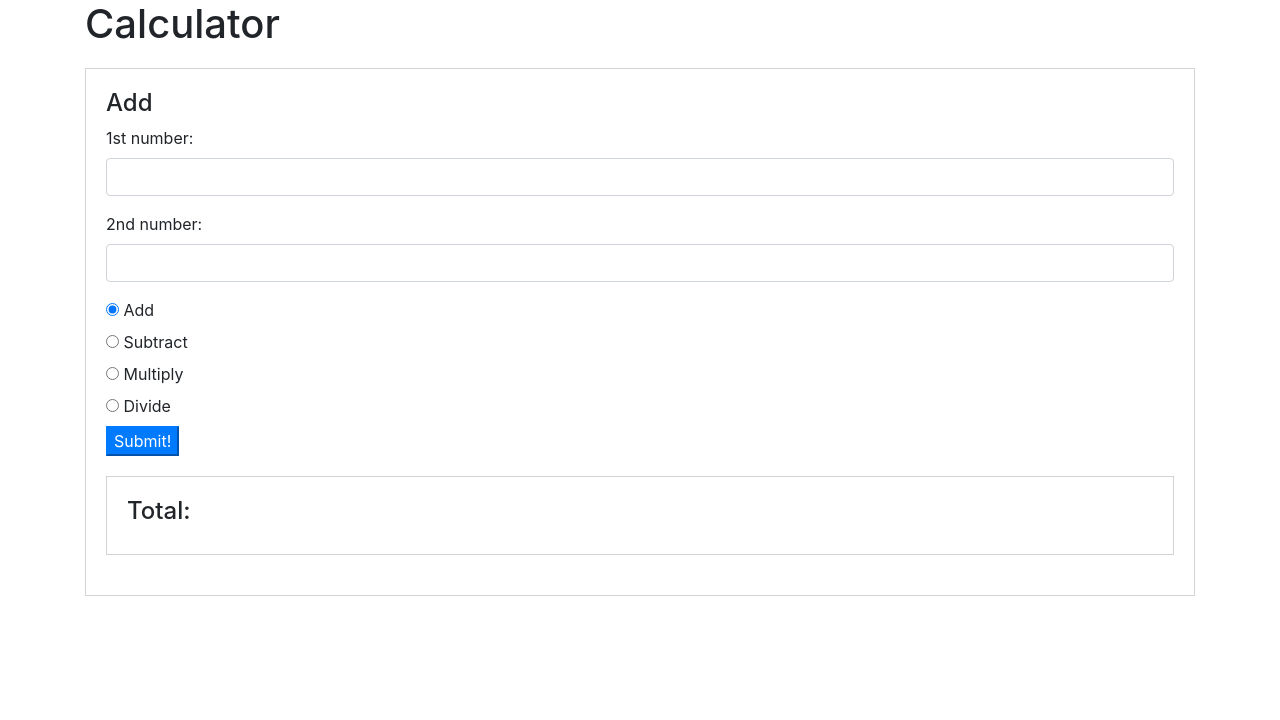
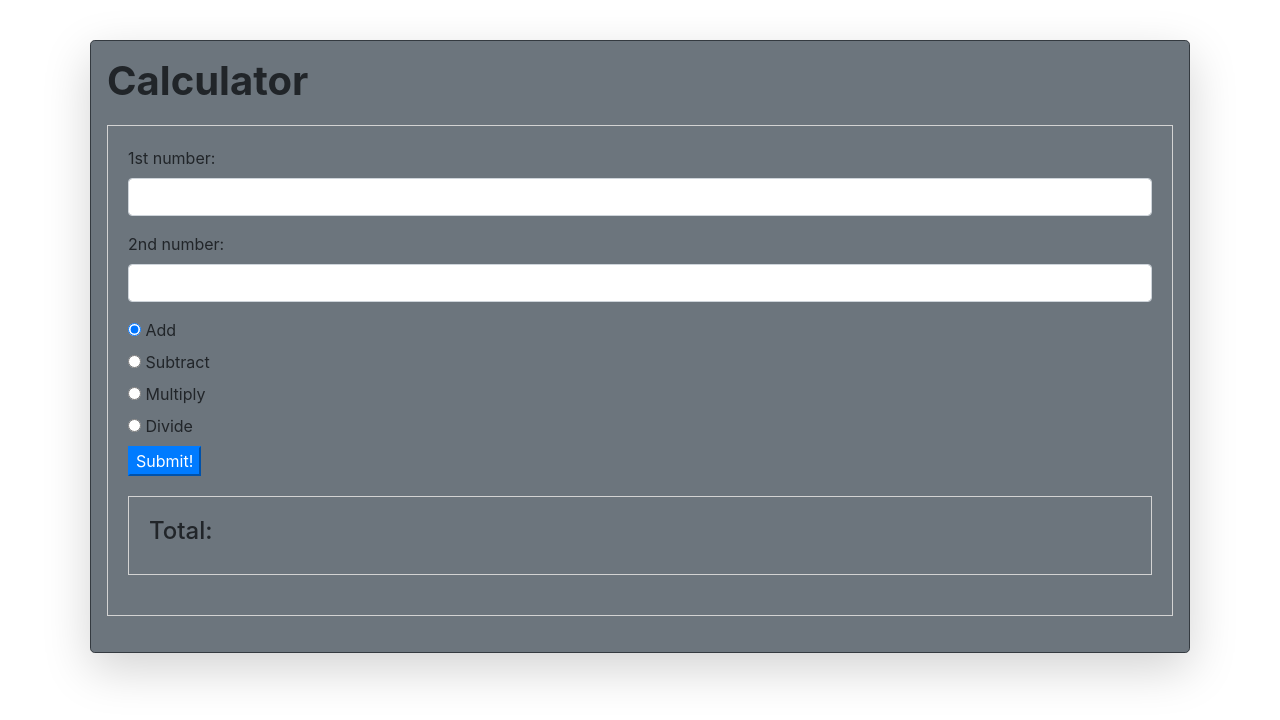
Before and after one commit to jillianlg/Calculator, a plain HTML site: page index.html in a window 1280 px wide. Drawn offline with Linux system fonts and the light colour scheme.

Commit message:
add bootstrap to html and update custom css
Co-Authored by David McCaslin <davidmccaslin94@gmail.com>

```diff
--- a/css/styles.css
+++ b/css/styles.css
@@ -4,3 +4,10 @@
   padding: 20px;
   border: 1px lightgray solid;
 }
+
+.container {
+  margin-top: 20px;
+  margin-bottom: 20px;
+  padding: 20px;
+  border: 50px
+}
--- a/index.html
+++ b/index.html
@@ -9,10 +9,10 @@
 </head>
 <body>
   <div class="container">
-    <h1>Calculator</h1>
+    <div class="shadow-lg p-3 mb-5 bg-secondary rounded-lg border border-dark" >
+        <h1><strong>Calculator</strong></h1>
       <!-- Input section -->
       <div class="group-std">
-      <h4>Add</h4>
         <form id="inputs">
           <div class="form-group">
             <label for="input1">1st number:</label>
@@ -48,6 +48,7 @@
         <div class="group-std">
           <h4>Total:</h4>
           <div id="output"></div>
+        </div>
       </div>
     </div>
   </div>
--- a/js/scripts.js
+++ b/js/scripts.js
@@ -41,8 +41,7 @@ $(document).ready(function() {
   });
 });
 
-/*
-
+/* OLD BUSNESS AND UI WITH NESTING
 $(document).ready(function() {
   $("form#add").submit(function(event) {
     event.preventDefault();
```
Lines whose indentation alone changed are shown as unchanged.
